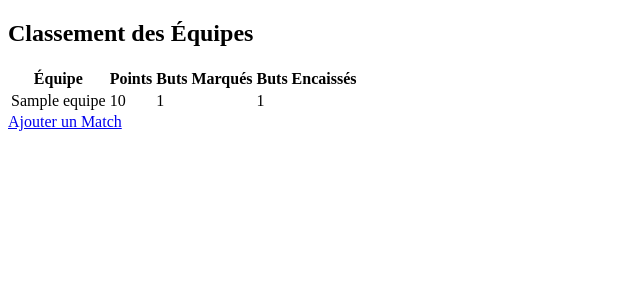
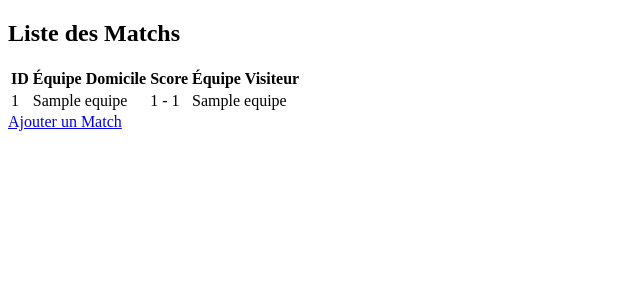
Before and after one commit to LoicHarroue/Defi-dev-fullstack, a Django app: page /classement/ in a window 1280 px wide. Shown: the part 46-346 px from the top of the page, without its empty margins (0-640 px from the left). Run offline with Django 5.2, Linux system fonts and the light colour scheme; tables that the repository leaves empty hold one stand-in row (values such as "Sample post").

Commit message:
Version final fonctionelle

```diff
--- a/defidev/docker-compose.yml
+++ b/defidev/docker-compose.yml
@@ -3,10 +3,13 @@ version: '3.8'
 services:
   # Service pour l'application Django
   web:
-    build: .
+    build:
+      context: .
+      dockerfile: Dockerfile
     command: python manage.py runserver 0.0.0.0:8000
     volumes:
       - .:/code
+      - ./pip_cache:/root/.cache/pip
     ports:
       - "8000:8000"
     depends_on:
--- a/defidev/tournois_foot/models.py
+++ b/defidev/tournois_foot/models.py
@@ -3,7 +3,7 @@ from django.core.exceptions import ValidationError
 # Create your models here.
 class Equipe(models.Model):
     nom = models.CharField(max_length=50)
-    ville = models.CharField(max_length=100)
+    ville = models.CharField(max_length=100, default='Inconnu')
     buts_marques = models.PositiveIntegerField(default=0)
     buts_encaisses = models.PositiveIntegerField(default=0)
     points = models.PositiveIntegerField(default=0)
@@ -54,8 +54,8 @@ class Joueur(models.Model):
 
 class Match(models.Model):
     id_match = models.AutoField(primary_key=True)
-    equipe_domicile = models.ForeignKey(Equipe, on_delete=models.CASCADE, related_name="matchs_domicile")
-    equipe_exterieur = models.ForeignKey(Equipe, on_delete=models.CASCADE, related_name="matchs_exterieur")
+    equipe_domicile = models.ForeignKey(Equipe, on_delete=models.CASCADE, related_name="matchs_domicile", default='Inconnu')
+    equipe_exterieur = models.ForeignKey(Equipe, on_delete=models.CASCADE, related_name="matchs_exterieur", default='Inconnu')
     buts_domicile = models.PositiveIntegerField(default=0)
     buts_exterieur = models.PositiveIntegerField(default=0)
 
--- a/defidev/tournois_foot/serializers.py
+++ b/defidev/tournois_foot/serializers.py
@@ -20,7 +20,7 @@ class MatchSerializer(serializers.ModelSerializer):
 
     class Meta:
         model = Match
-        fields = ['id', 'equipe_domicile', 'equipe_exterieur', 'buts_domicile', 'buts_exterieur', 'date']
+        fields = ['id_match', 'equipe_domicile', 'equipe_exterieur', 'buts_domicile', 'buts_exterieur']
 
     def create(self, validated_data):
         """Override create pour mettre à jour les stats des équipes après un match"""
--- a/defidev/tournois_foot/templates/classement.html
+++ b/defidev/tournois_foot/templates/classement.html
@@ -3,7 +3,7 @@
 <head>
     <meta charset="UTF-8">
     <meta name="viewport" content="width=device-width, initial-scale=1.0">
-    <title>{% block title %}API Foot{% endblock %}</title>
+    <title>{% block title %}API Foot - Liste des Matchs{% endblock %}</title>
     {% load static %}
     <link rel="stylesheet" href="{% static 'css/styles.css' %}">
 </head>
@@ -11,26 +11,30 @@
     {% include 'includes/navbar.html' %}
 
     <div class="container mt-4">
-        {% block content %}
-        {% endblock %}
+        {% block content %}{% endblock %}
     </div>
-    <h2>Classement des Équipes</h2>
+
+    <h2>Liste des Matchs</h2>
     <table class="table table-striped mt-3">
         <thead>
             <tr>
-                <th>Équipe</th>
-                <th>Points</th>
-                <th>Buts Marqués</th>
-                <th>Buts Encaissés</th>
+                <th>ID</th>
+                <th>Équipe Domicile</th>
+                <th>Score</th>
+                <th>Équipe Visiteur</th>
             </tr>
         </thead>
         <tbody>
-            {% for equipe in equipes %}
+            {% for match in matchs %}
             <tr>
-                <td>{{ equipe.nom }}</td>
-                <td>{{ equipe.points }}</td>
-                <td>{{ equipe.buts_marques }}</td>
-                <td>{{ equipe.buts_encaisses }}</td>
+                <td>{{ match.id_match }}</td>
+                <td>{{ match.equipe_domicile.nom }}</td>
+                <td>{{ match.buts_domicile }} - {{ match.buts_exterieur }}</td>
+                <td>{{ match.equipe_exterieur.nom }}</td>
+            </tr>
+            {% empty %}
+            <tr>
+                <td colspan="4">Aucun match disponible.</td>
             </tr>
             {% endfor %}
         </tbody>
--- a/defidev/tournois_foot/views.py
+++ b/defidev/tournois_foot/views.py
@@ -94,9 +94,10 @@ def creer_match(request):
     return render(request, "creer_match.html", {"form": form})
 
 def classement(request):
-    """Affiche le classement des équipes, trié par points puis buts marqués"""
-    equipes = Equipe.objects.all().order_by("-points", "-buts_marques")
-    return render(request, "classement.html", {"equipes": equipes})
+    """Affiche la liste des matchs, triés par id_match."""
+    matchs = Match.objects.all().order_by('id_match')
+    return render(request, "classement.html", {"matchs": matchs})
+
 
 def recherche(request):
     query = request.GET.get('q', '')
```
Also changed, not shown: defidev/tournois_foot/migrations/0001_initial.py (deleted), defidev/tournois_foot/migrations/0002_equipe_ville.py (deleted), defidev/tournois_foot/migrations/0003_remove_match_buts_equipe1_remove_match_buts_equipe2_and_more.py (deleted), 1 other file.
